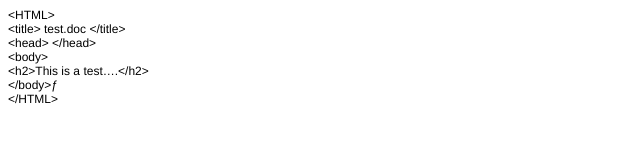
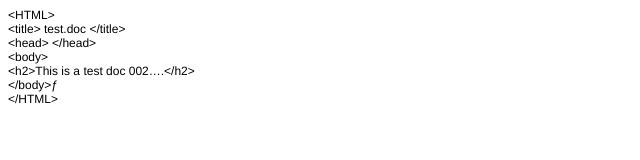
Before and after one commit to LuckyKey613/test1, a plain HTML site: page index.html in a window 1280 px wide. Shown: the full height of the page, 0-640 px from the left. Drawn offline with Linux system fonts and the light colour scheme.

Commit message:
Update index.html

```diff
--- a/index.html
+++ b/index.html
@@ -16,7 +16,7 @@
 <p class="p1"><span class="s1">&lt;title&gt; test.doc &lt;/title&gt;</span></p>
 <p class="p1"><span class="s1">&lt;head&gt; &lt;/head&gt;</span></p>
 <p class="p1"><span class="s1">&lt;body&gt;</span></p>
-<p class="p1"><span class="s1">&lt;h2&gt;This is a test….&lt;/h2&gt;</span></p>
+<p class="p1"><span class="s1">&lt;h2&gt;This is a test doc 002….&lt;/h2&gt;</span></p>
 <p class="p1"><span class="s1">&lt;/body&gt;ƒ</span></p>
 <p class="p1"><span class="s1">&lt;/HTML&gt;</span></p>
 </body>
```
